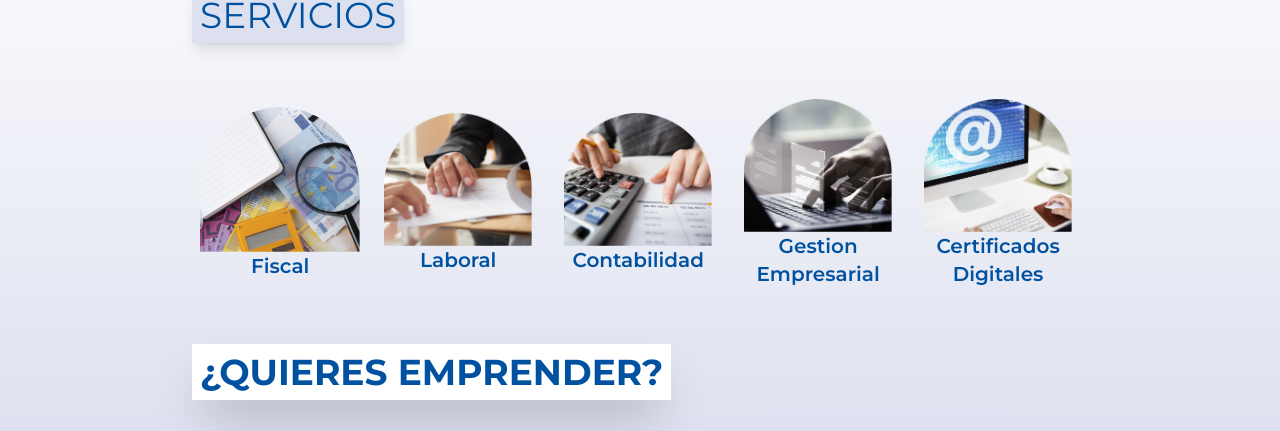
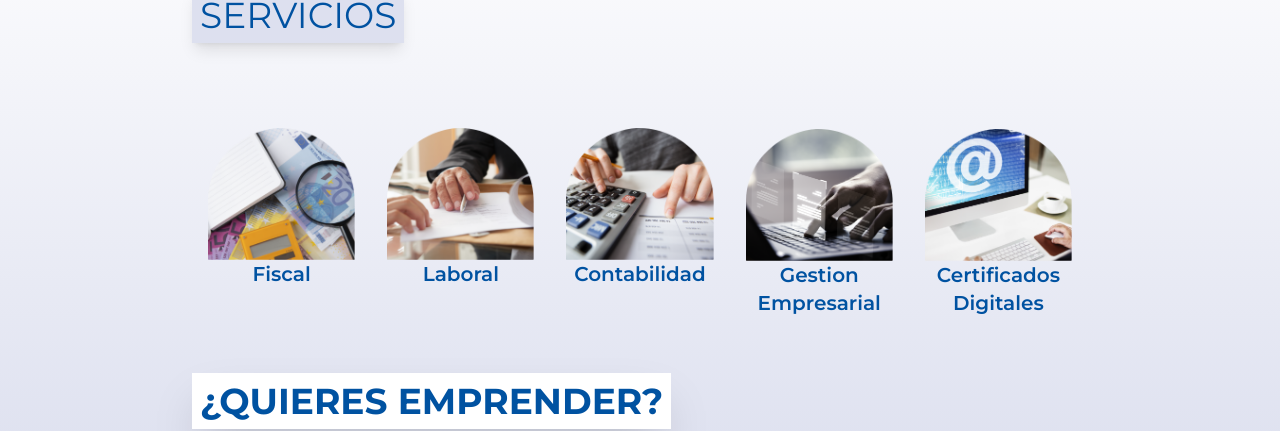
Before and after one commit to bl3r3/delawork, a Next.js app: page / in a window 1280 px wide. Shown: the part 925-1356 px from the top of the page. Built offline with nearby package versions, Linux system fonts and the light colour scheme.

Commit message:
fix: client changes

```diff
--- a/app/emprendedores/page.tsx
+++ b/app/emprendedores/page.tsx
@@ -75,7 +75,7 @@ const EmprendedoresPage = () => {
                 Es el momento de empezar a invertir en ti mismo…
               </p>
             </div>
-            <div className="flex md:w-6/12 lg:w-[60rem] flex-col itmes-center justify-center  img-emprendedores">
+            <div className="flex md:w-6/12 lg:w-[45rem] flex-col itmes-center justify-center  img-emprendedores md:pr-28">
               <Image
                 src={Emprendedores}
                 alt="emprendedores delowork"
--- a/app/nosotros/page.tsx
+++ b/app/nosotros/page.tsx
@@ -28,7 +28,7 @@ const AboutPage = () => {
             Mision, Vision y Valores
           </h2>
         </section>
-        <section className="w-full min-[320px]:px-4 flex flex-col justify-between items-center  gap-10 mt-8 md:px-12 md:flex-row md:items-center lg:px-48">
+        <section className="w-full min-[320px]:px-4 flex flex-col justify-between items-center gap-10 mt-8 md:flex-row md:items-center max-[1200px]:px-14 min-[1200px]:px-48">
           <div className="flex min-[320px]:w-full flex-col justify-center items-center p-2 gap-4 md:w-7/12 md:items-start">
             <h3 className="uppercase text-corporativo text-4xl font-bold mb-3">
               Misión
@@ -61,7 +61,7 @@ const AboutPage = () => {
             <Image src={AboutImg} alt="Nosotros Delowork" />
           </div>
         </section>
-        <section className="min-[320px]:w-full flex flex-col-reverse justify-between items-center gap-10 mt-20 px-8 md:px-12 md:flex-row md:items-center lg:px-48 ">
+        <section className="w-full min-[320px]:px-4 flex flex-col justify-between items-center gap-10 mt-8 md:flex-row md:items-center max-[1200px]:px-14 min-[1200px]:px-48">
           <div className="min-[320px]:w-full flex flex-col justify-center items-center p-2 ">
             <Image src={VisiosImg} alt="Vision Delowork" />
           </div>
@@ -91,7 +91,7 @@ const AboutPage = () => {
             </p>
           </div>
         </section>
-        <section className="min-[320px]:w-full md:w-8/12 flex flex-col justify-between items-center gap-20 mt-8 px-10 md:px-12 md:flex-row md:items-center lg:px-48">
+        <section className="min-[320px]:w-full md:w-8/12 flex flex-col justify-between items-center gap-20 mt-8 md:px-12 md:flex-row md:items-center max-[1200px]:px-14 min-[1200px]:px-48">
           <div className="min-[320px]:flex flex-col justify-center items-center p-2 gap-4 md:items-start">
             <h3 className="uppercase text-corporativo text-4xl font-bold mb-3">
               Valores
--- a/app/page.tsx
+++ b/app/page.tsx
@@ -41,7 +41,7 @@ export default function Home() {
         </div>
 
         <div className=" flex min-[320px]:flex-col md:flex-row">
-          <div className="flex md:w-[45rem] lg:w-[80rem] flex-col itmes-center justify-center max-[1200px]:pl-14  min-[1200px]:pl-48   gap-6 text-lg min-[320px]:px-12 min-[320px]:w-full min-[320px]:mt-8 md:mt-0 md:gap-2">
+          <div className="flex md:w-[45rem] lg:w-[80rem] flex-col itmes-center justify-center max-[1200px]:pl-14  min-[1200px]:pl-48 gap-6 text-lg min-[320px]:px-12 min-[320px]:w-full min-[320px]:mt-8 md:mt-0 md:gap-2">
             <p className="text-left md:mt-10">
               <span className="text-corporativo font-bold">DELOWORK</span> es
               una empresa especializada en asesoría y gestión empresarial.
@@ -65,7 +65,7 @@ export default function Home() {
             </Link>
           </div>
 
-          <div className="flex md:w-[40rem] lg:w-full flex-col itmes-center justify-center img-home md:mt-[-150px]">
+          <div className="flex md:w-[20rem] lg:w-full flex-col itmes-center justify-center img-home md:mt-[-150px] md:pr-28">
             <Image
               src={FotoMain}
               alt="Picture of the author"
@@ -86,13 +86,9 @@ export default function Home() {
         </div>
 
         <div className="flex min-[320px]:flex-col sm:flex-row sm:flex-wrap md:flex-row md:flex-wrap lg:flex-nowrap w-full md:itmes-center md:justify-between md:w-full">
-          <div className="flex min-[320px]:w-full sm:w-6/12 flex-col md:w-3/12 items-center justify-center md:gap-2 md:p-2 gap-4 p-4">
+          <div className="flex min-[320px]:w-full sm:w-6/12 flex-col md:w-3/12 items-center justify-center gap-4 p-4">
             <Link href="/servicios">
-              <Image
-                src={FiscalImg}
-                width={300}
-                alt="servicios fiscal delowork"
-              />
+              <Image src={FiscalImg} alt="servicios fiscal delowork" />
               <h5 className="text-corporativo text-2xl min-[320px]:text-xl text-center font-semibold">
                 Fiscal
               </h5>
@@ -114,7 +110,7 @@ export default function Home() {
               </h5>
             </Link>
           </div>
-          <div className="flex min-[320px]:w-full sm:w-6/12 flex-col md:w-3/12 items-center justify-center gap-4 p-4">
+          <div className="flex min-[320px]:w-full sm:w-6/12 flex-col md:w-3/12 items-center justify-center gap-4 p-4 md:mt-[30px]">
             <Link href="/servicios">
               <Image src={GestionImg} alt="servicios de gestion delowork" />
               <h5 className="text-corporativo text-2xl min-[320px]:text-xl font-semibold text-center">
@@ -122,7 +118,7 @@ export default function Home() {
               </h5>
             </Link>
           </div>
-          <div className="flex min-[320px]:w-full sm:w-6/12 flex-col md:w-3/12 items-center justify-center gap-4 p-4">
+          <div className="flex min-[320px]:w-full sm:w-6/12 flex-col md:w-3/12 items-center justify-center gap-4 p-4 md:mt-[30px]">
             <Link href="/servicios">
               <Image
                 src={CertificadoImg}
--- a/app/servicios/page.tsx
+++ b/app/servicios/page.tsx
@@ -28,7 +28,7 @@ const ServicesPage = () => {
           </h1>
         </div>
       </section>
-      <section className="w-full min-[320px]:px-4 flex flex-col justify-between items-center  gap-10 mt-8 md:px-12 md:flex-row md:items-center lg:px-48">
+      <section className="w-full min-[320px]:px-4 flex flex-col justify-between items-center  gap-10 mt-8  md:flex-row md:items-center max-[1200px]:px-14 min-[1200px]:px-48">
         <div className="flex min-[320px]:w-full flex-col justify-center items-center p-2 gap-4 md:w-8/12 md:items-start">
           <h3 className="uppercase text-corporativo text-4xl font-bold mb-3">
             Fiscal
@@ -72,7 +72,7 @@ const ServicesPage = () => {
           <Image src={FiscalImg} width="400" alt="Servicio Fiscal Delowork" />
         </div>
       </section>
-      <section className="min-[320px]:w-full flex flex-col-reverse justify-between items-center gap-10 mt-8 px-8 md:px-12 md:flex-row md:items-center lg:px-48">
+      <section className="w-full min-[320px]:px-4 flex flex-col justify-between items-center  gap-10 mt-8  md:flex-row md:items-center max-[1200px]:px-14 min-[1200px]:px-48">
         <div className="min-[320px]:w-full flex flex-col justify-center items-center p-2  md:w-4/12">
           <Image src={LaboralImg} width="400" alt="Servicio Laboral Delowork" />
         </div>
@@ -97,7 +97,7 @@ const ServicesPage = () => {
           </p>
         </div>
       </section>
-      <section className="w-full min-[320px]:px-4 flex flex-col justify-between items-center  gap-10 mt-8 md:px-12 md:flex-row md:items-center lg:px-48">
+      <section className="w-full min-[320px]:px-4 flex flex-col justify-between items-center  gap-10 mt-8  md:flex-row md:items-center max-[1200px]:px-14 min-[1200px]:px-48">
         <div className="flex min-[320px]:w-full px-4 flex-col justify-center items-center p-2 gap-4 md:w-8/12 md:items-start">
           <h3 className="uppercase text-corporativo text-4xl font-bold mb-3">
             Contabilidad
@@ -133,7 +133,7 @@ const ServicesPage = () => {
           />
         </div>
       </section>
-      <div className="min-[320px]:w-full flex flex-col-reverse justify-between items-center gap-10 mt-8 px-8 md:px-12 md:flex-row md:items-center lg:px-48">
+      <div className="w-full min-[320px]:px-4 flex flex-col justify-between items-center  gap-10 mt-8  md:flex-row md:items-center max-[1200px]:px-14 min-[1200px]:px-48">
         <div className="min-[320px]:w-full flex flex-col justify-center items-center p-2  md:w-4/12">
           <Image
             src={Empresa}
@@ -159,7 +159,7 @@ const ServicesPage = () => {
           </p>
         </section>
       </div>
-      <section className="w-full min-[320px]:px-4 flex flex-col justify-between items-center  gap-10 mt-8 md:px-12 md:flex-row md:items-center lg:px-48 mb-10">
+      <section className="w-full min-[320px]:px-4 flex flex-col justify-between items-center  gap-10 mt-8  md:flex-row md:items-center max-[1200px]:px-14 min-[1200px]:px-48 mb-10">
         <div className="flex min-[320px]:w-full px-4 flex-col justify-center items-center p-2 gap-4 md:w-8/12 md:items-start">
           <h3 className="uppercase text-corporativo text-4xl font-bold mb-3">
             CERTIFICADO DIGITAL
```
